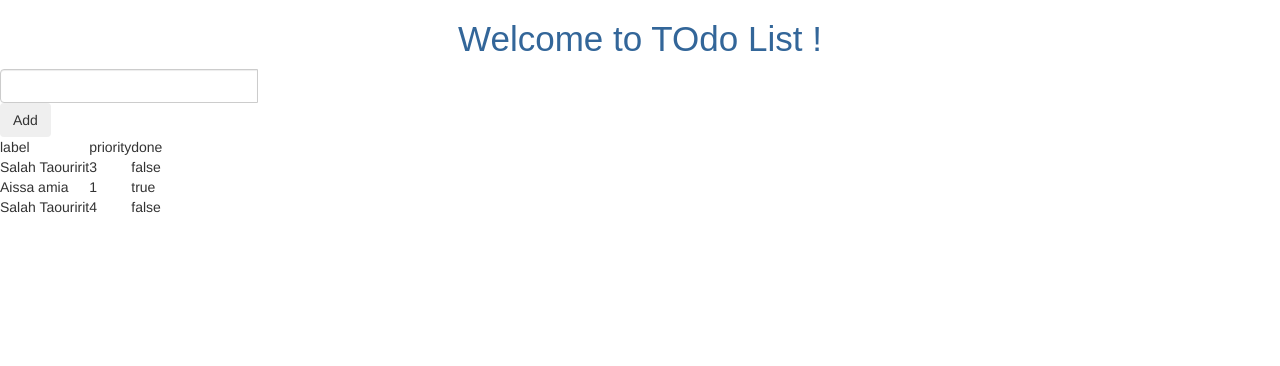
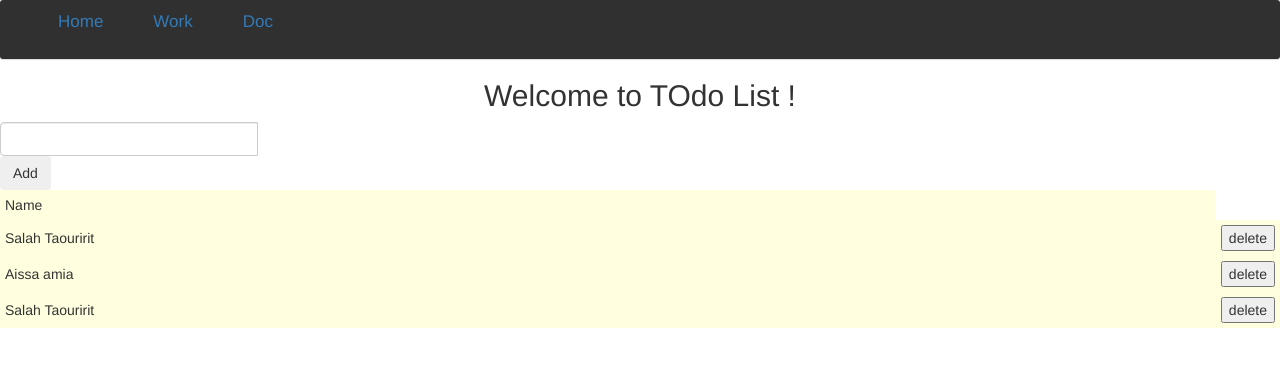
Before and after one commit to aminaaissa/Todo-Angular, an Angular app: page / in a window 1280 px wide. Shown: the top 366 px of the page. Built offline with nearby package versions, Linux system fonts and the light colour scheme.

Commit message:
creat menu bar and function delet

```diff
--- a/src/app/app.component.css
+++ b/src/app/app.component.css
@@ -1,8 +1,51 @@
 h1 {
 
-color: #369;
+color: #FFFF;
 font-family: Arial, Helvetica, sans-serif;
 font-size: 250%;
 
 
 }
+.toggle-nav {
+    display:none;
+}
+
+/*----- Menu -----*/
+@media screen and (min-width: 860px) {
+    .menu {
+        width:100%;
+        padding:10px 18px;
+        box-shadow:0px 1px 1px rgba(0,0,0,0.15);
+        border-radius:3px;
+        background:#303030;
+    }
+}
+
+.menu ul {
+    display:inline-block;
+}
+
+.menu li {
+    margin:0px 50px 0px 0px;
+    float:left;
+    list-style:none;
+    font-size:17px;
+}
+
+.menu li:last-child {
+    margin-right:0px;
+}
+
+td{
+
+    background: lightyellow;
+    padding: 5px;
+    width: 100%
+}
+ th {
+
+
+    background: brown;
+    color: white;
+    padding :5px;
+ }
--- a/src/app/app.component.html
+++ b/src/app/app.component.html
@@ -1,10 +1,40 @@
 <!--The content below is only a placeholder and can be replaced.-->
+<style>
+
+
+
+
+
+
+</style>
+<script>jQuery(document).ready(function() {
+    jQuery('.toggle-nav').click(function(e) {
+        jQuery(this).toggleClass('active');
+        jQuery('.menu ul').toggleClass('active');
+
+        e.preventDefault();
+    });
+});</script>
+<nav class="menu">
+  <ul class="active">
+      <li class="current-item"><a href="#">Home</a></li>
+      <li><a href="#">Work</a></li>
+      <li><a href="#">Doc</a></li>
+
+  </ul>
+
+  <a class="toggle-nav" href="#">&#9776;</a>
+
+</nav>
+
+
 <div style="text-align:center">
-    <h1>
+    <h2>
       Welcome to {{ title }}!
-    </h1>
+    </h2>
 
   </div>
+
   <form>
 
   <div class="input-group mb-3">
@@ -12,16 +42,18 @@
           <input type="text" class="form-control"  type="text" #newTodo/>
           <button class="btn btn-outline-secondary" type="button" (click)="addTodo(newTodo.value);">Add</button>
   </div></div></form>
-  <table>
+  <table class="table table-striped">
     <tr>
-  <td>label</td>
-  <td>priority</td>
-  <td>done</td>
+  <td>Name</td>
+
     </tr>
 
     <tr *ngFor="let todo of todos" >
   <td> {{todo.label}}</td>
-  <td> {{todo.priority}}</td>
-  <td> {{todo.done}}</td>
+
+  <td>
+
+    <button (click)="deleteTodo(todo)">delete</button>
+  </td>
 
   </table>
--- a/src/app/app.component.ts
+++ b/src/app/app.component.ts
@@ -25,7 +25,8 @@ export class AppComponent {
 
 
          ];
-          addTodo(newTodolable){
+ addTodo(newTodolable){
+
 var newTodo ={
 label: newTodolable,
 priority:1,
@@ -37,6 +38,12 @@ this.todos.push(newTodo);
 
           }
 
+          deleteTodo(Todo){
+
+this.todos =this.todos.filter( t=>t.label !== Todo.label);
+
+          }
+
 
 
 }
```
